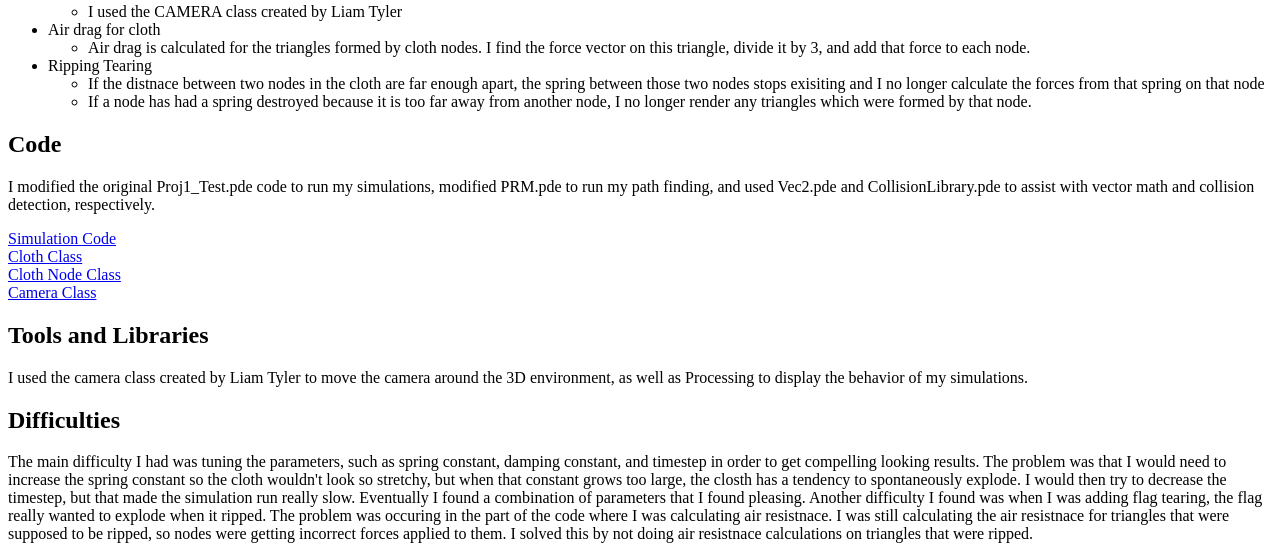
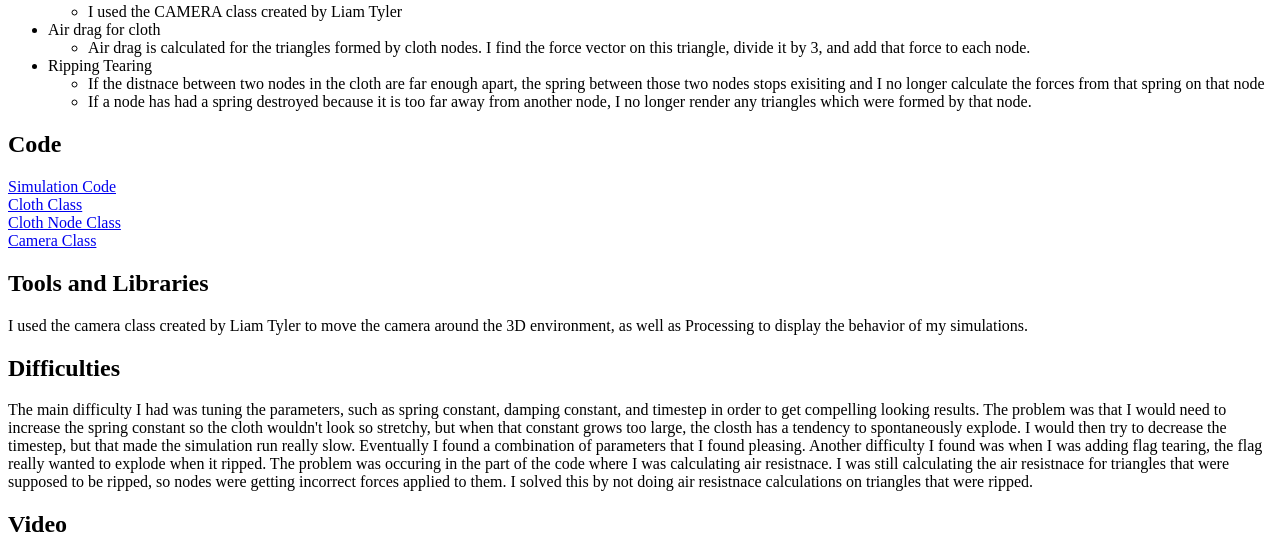
Before and after one commit to moorl007/CSCI5611_Project2, a plain HTML site: page index.html in a window 1280 px wide. Shown: the part 1435-1980 px from the top of the page. Drawn offline with Linux system fonts and the light colour scheme.

Commit message:
Update index.html

```diff
--- a/index.html
+++ b/index.html
@@ -52,7 +52,6 @@
 
 
 <h2>Code</h2>
-<p>I modified the original Proj1_Test.pde code to run my simulations, modified PRM.pde to run my path finding, and used Vec2.pde and CollisionLibrary.pde to assist with vector math and collision detection, respectively.</p>
 <a href="https://docs.google.com/document/d/1-T3_QHjcd-vrTCILLeDnI54gNtEIjI_CQZjrjP778r0/edit?usp=sharing">Simulation Code</a><br>
 <a href="https://docs.google.com/document/d/1u6X72_5875AAzFQhQdiJipDs6fVE9rt7C1UP63g4BAI/edit?usp=sharing">Cloth Class</a><br>
 <a href="https://docs.google.com/document/d/13FU8YYHsLqSJhsyhIHSn7EIan5ZhY-9FHRCuskeBP14/edit?usp=sharing">Cloth Node Class</a><br>
```
